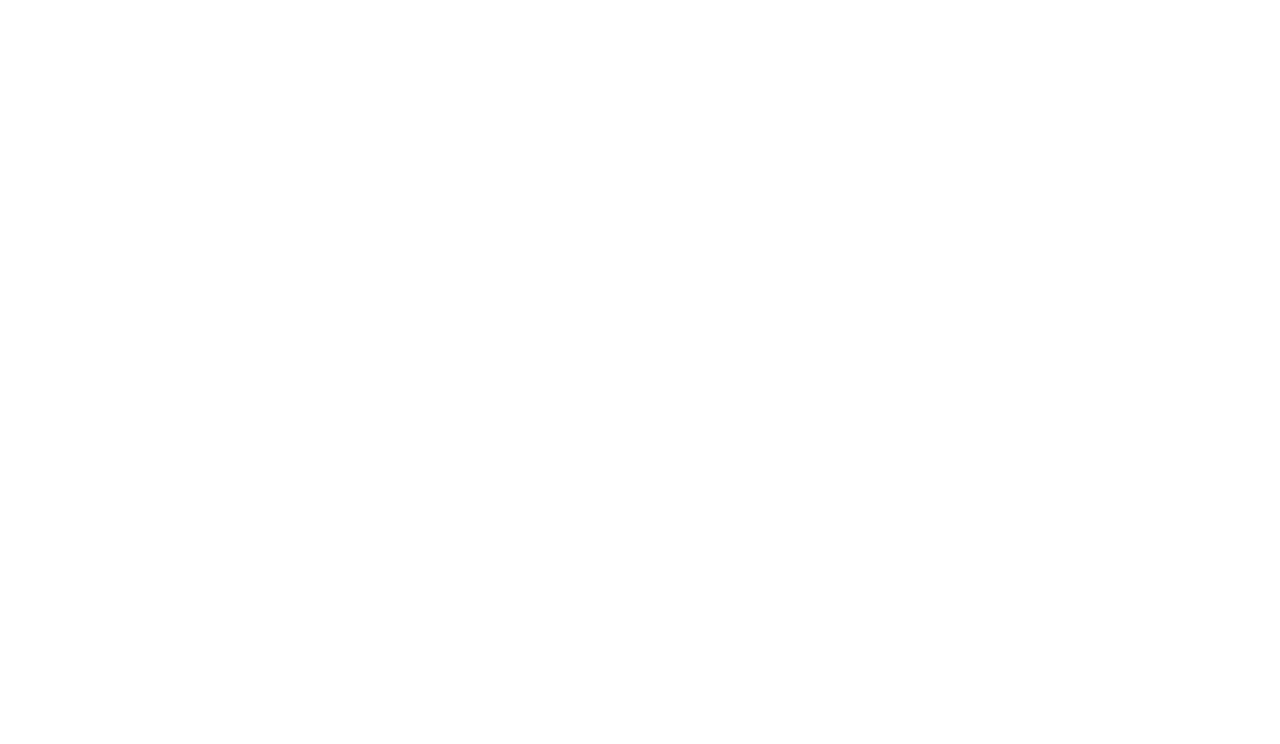
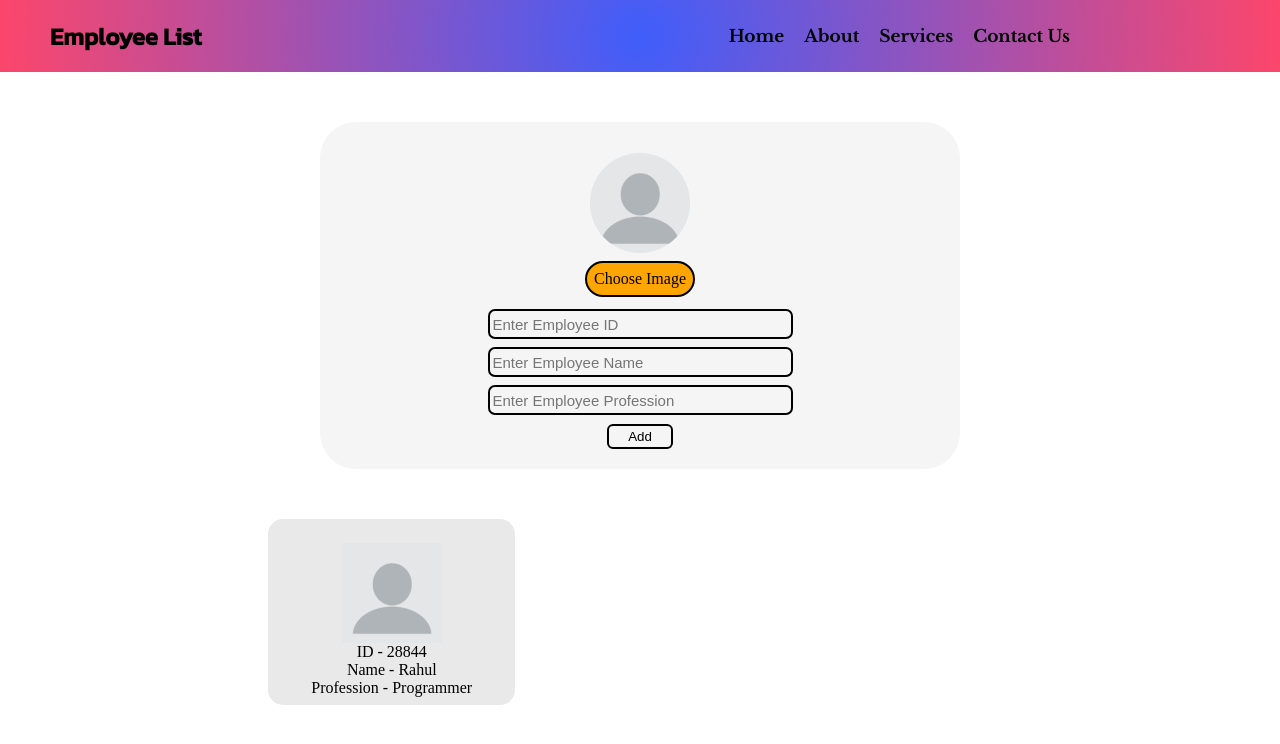
Before and after one commit to ArshilKhanWebDev/Employee-List-Website, a plain HTML site: page Scripts/Index.html in a window 1280 px wide. Drawn offline with nearby package versions, Linux system fonts and the light colour scheme.

Commit message:
Desinging has completed

```diff
--- a/Scripts/Index.html
+++ b/Scripts/Index.html
@@ -7,6 +7,34 @@
     <title>Employee List - Save Your Employee List</title>
 </head>
 <body>
+    <nav>
+        <h1 class="title">Employee List</h1>
+        <ul>
+            <li>Home</li>
+            <li>About</li>
+            <li>Services</li>
+            <li>Contact Us</li>
+        </ul>
+    </nav>
+
+    <div class="employeeform">
+        <img src="../Images/ProfilePic.png" alt="">
+        <label for="imageFile">Choose Image</label>
+        <input type="file" id="imageFile">
+        <input type="number" min="10000" max="99999" placeholder="Enter Employee ID">
+        <input type="text" placeholder="Enter Employee Name">
+        <input type="text" placeholder="Enter Employee Profession">
+        <button>Add</button>
+    </div>
+
+    <div id="employeecardcontainer">
+        <div class="employeecard">
+            <img src="../Images/ProfilePic.png" alt="">
+            <p>ID - 28844</p>
+            <p>Name - Rahul</p>
+            <p>Profession - Programmer</p>
+        </div>
+    </div>
     <script src="Index.js"></script>
 </body>
 </html>
--- a/Scripts/Style.css
+++ b/Scripts/Style.css
@@ -1,5 +1,122 @@
+@import url('https://fonts.googleapis.com/css2?family=Kanit:ital,wght@0,500;1,100;1,200&family=Libre+Baskerville:wght@700&display=swap');
+/* font-family: 'Kanit', sans-serif;
+font-family: 'Libre Baskerville', serif; */
+
 *{
     padding: 0;
     margin: 0;
     box-sizing: border-box;
 }
+
+body{
+    background-color: rgb(245, 245, 245e);
+}
+
+nav{
+    height: 9vh;
+    background: radial-gradient(circle, rgba(63, 94, 251, 1) 0%, rgba(252, 70, 107, 1) 100%);
+    display: flex;
+    justify-content: space-between;
+    align-items: center;
+    font-family: 'Kanit', sans-serif;
+}
+
+.title{
+    margin-left: 50px;
+    cursor: default;
+}
+
+nav ul{
+    margin-right: 200px;
+    display: flex;
+    justify-content: center;
+    align-items: center;
+    font-family: 'Libre Baskerville', serif;
+}
+
+nav ul li{
+    list-style: none;
+    margin: 10px;
+    font-size: 17px;
+    color: black;
+    cursor: pointer;
+}
+
+nav ul li:hover{
+    font-size: 17.2px;
+    color: rgb(70, 70, 70);
+}
+
+.employeeform{
+    display: flex;
+    justify-content: center;
+    align-items: center;
+    flex-direction: column;
+    margin: 50px auto;
+    border-radius: 36px;
+    height: auto;
+    width: 50vw;
+    background-color: whitesmoke;
+    padding: 15px;
+}
+
+.employeeform img{
+    height: 100px;
+    border-radius: 50%;
+    margin-top: 16px;
+}
+
+.employeeform label{
+    background-color: orange;
+    padding: 7px;
+    border: 2px solid black;
+    border-radius: 30px;
+    margin: 8px 0;
+}
+
+#imageFile{
+    display: none;
+}
+
+.employeeform input{
+    padding: 3px;
+    margin: 4px;
+    border: 2px solid black;
+    border-radius: 7px;
+    background-color: whitesmoke;
+    width: 50%;
+    height: 30px;
+    font-size: 15px;
+}
+
+.employeeform button{
+    background-color: whitesmoke;
+    padding: 3px 19px;
+    border: 2px solid black;
+    border-radius: 6px;
+    margin: 5px;
+}
+
+#employeecardcontainer{
+    display: grid;
+    gap: 10px 10px;
+    justify-content: space-evenly;
+    grid-template-columns: auto auto auto;
+    margin: 30px;
+}
+
+.employeecard{
+    display: flex;
+    align-items: center;
+    justify-content: center;
+    flex-direction: column;
+    background-color: #e9e9e9;
+    height: 186px;
+    width: 247px;
+    border-radius: 15px;
+}
+
+.employeecard img{
+    height: 100px;
+    margin-top: 16px;
+}
```
Also changed, not shown: Images/ProfilePic.png (added).
